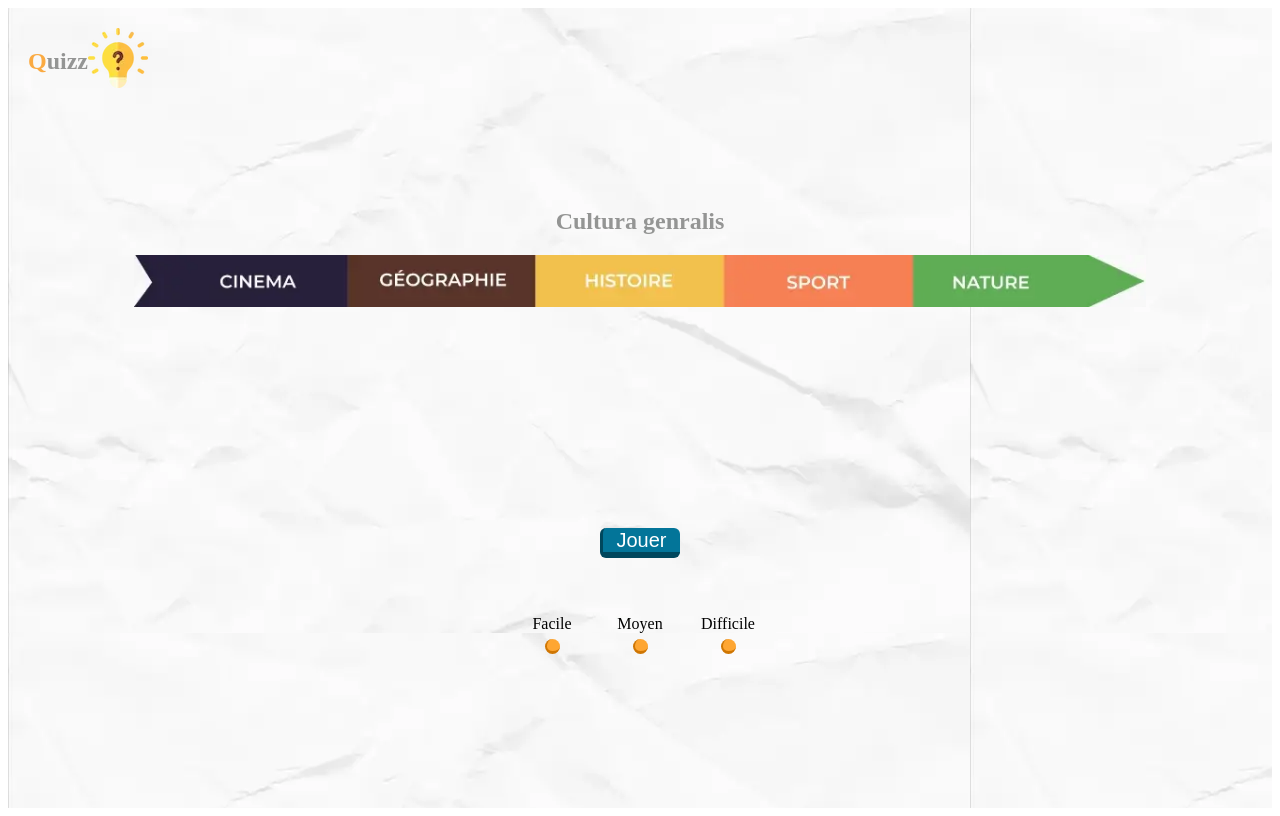
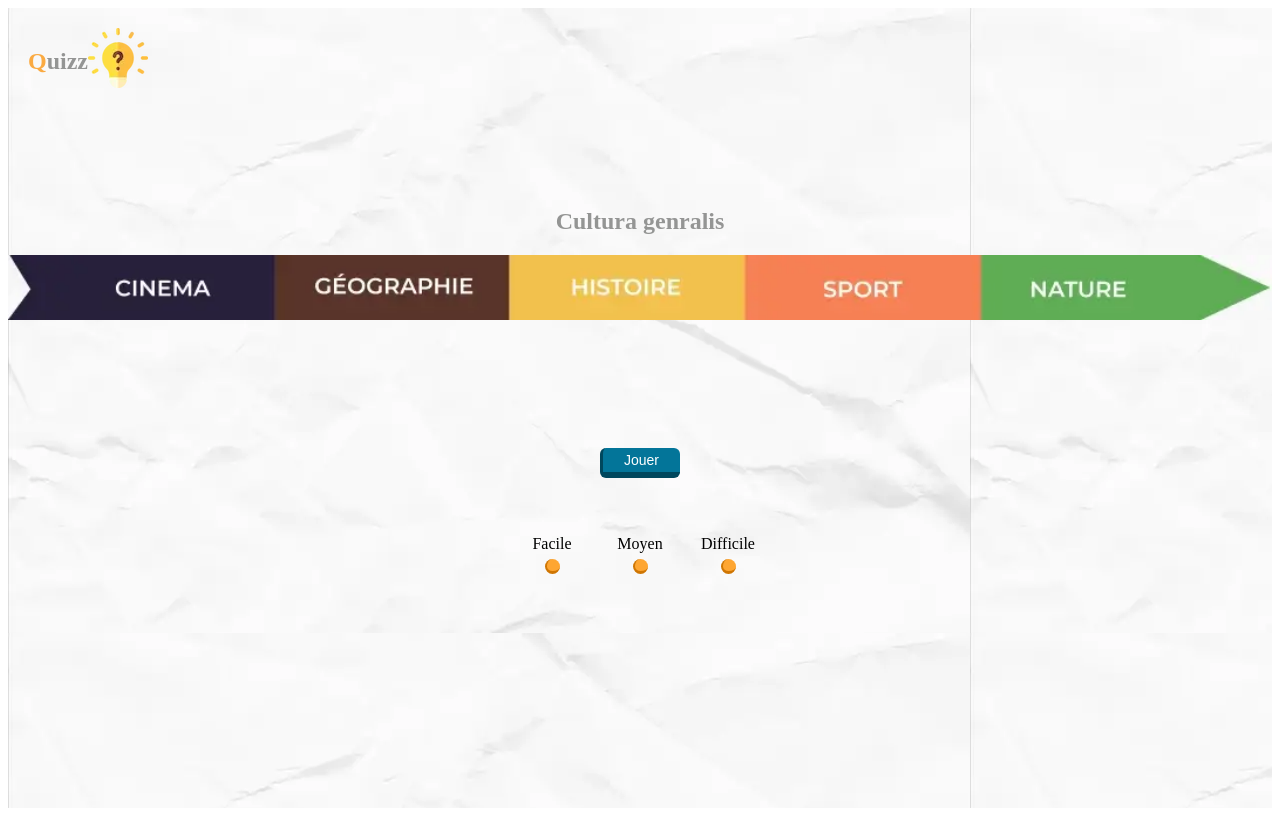
Before and after one commit to fbuisson/quizGame, a plain HTML site: page lobby/lobby.html in a window 1280 px wide. Drawn offline with Linux system fonts and the light colour scheme.

Commit message:
lobby CSS done

```diff
--- a/lobby/lobby.css
+++ b/lobby/lobby.css
@@ -36,14 +36,14 @@ body {
 
 .titleAndBannerContainer {
     /* text-align: center; */
-    height: 40%;
+    height: 30%;
 
     & h2 {
         color: #949594;
     }
 
     & img {
-        width: 80%;
+        width: 100%;
     }
 }
 
@@ -52,9 +52,8 @@ body {
     position: relative;
     height: 40%;
 
-    & #btnStart {
-
-        font-size: 20px;
+    & button {
+        font-size: 14px;
         height: 30px;
         width: 80px;
     }
```
